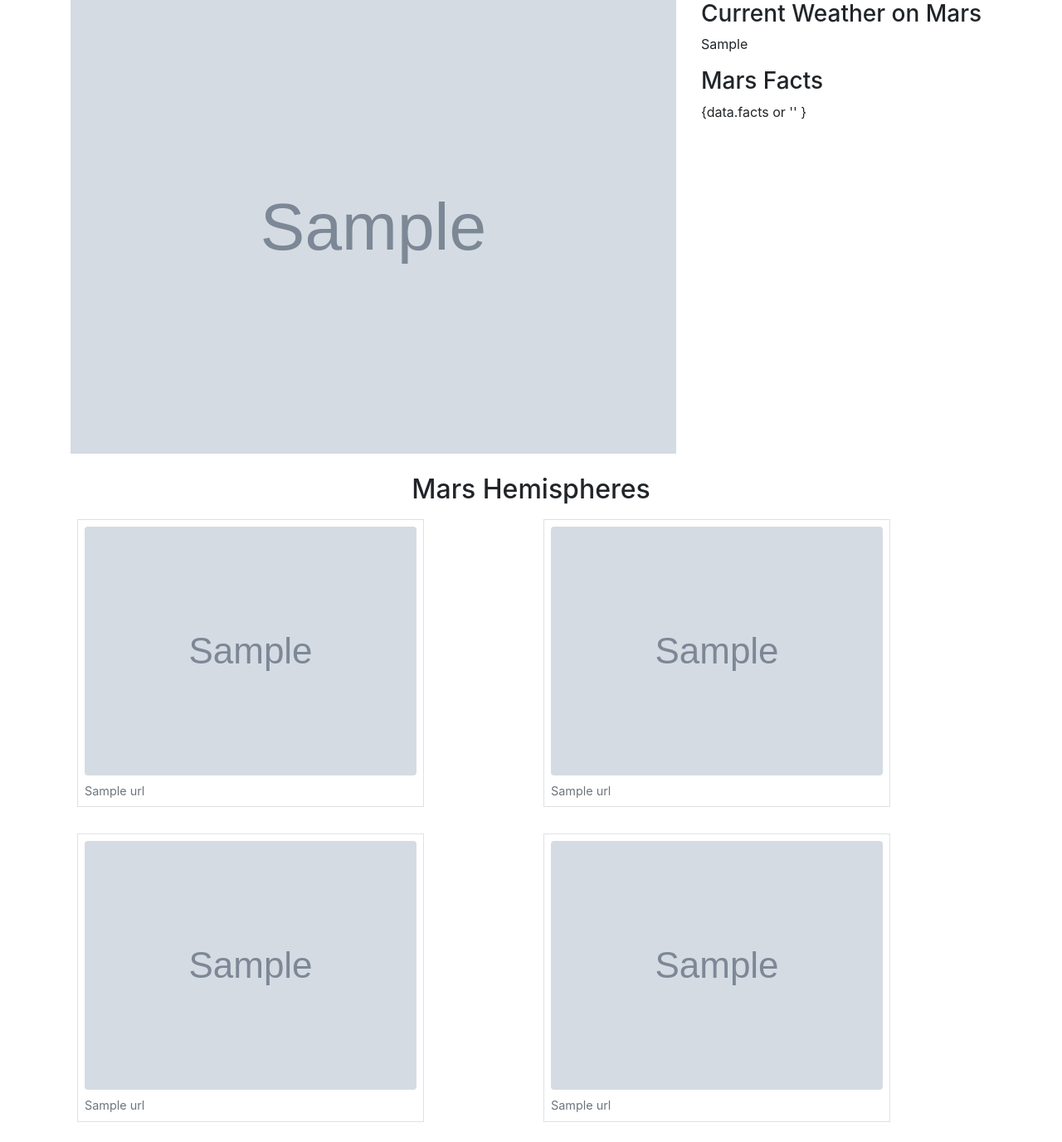
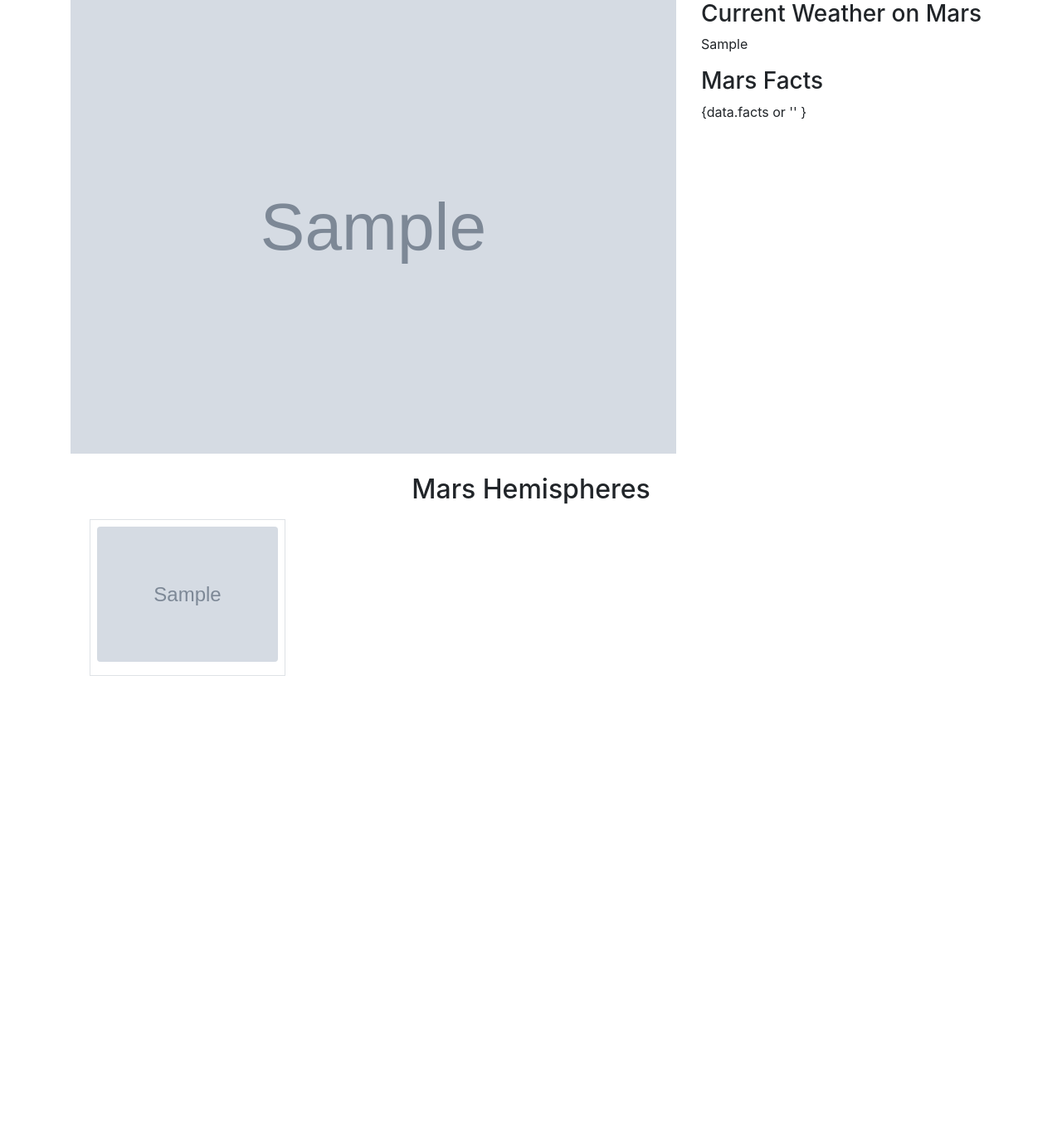
Before and after one commit to jmaup723/web-scraping, a Flask app: page / in a window 1280 px wide. Shown: the part 471-1848 px from the top of the page at 83% size. After the commit the page ends 1286 px from the top, so only its background shows below. Run offline with Flask 2, Linux system fonts and the light colour scheme; grey boxes marked "Sample" are stand-in pictures; a database or web service that is not in the repository returns one stand-in record (values such as "Sample title"); some libraries are stand-ins or nearby versions.

Commit message:
final push w. photos

```diff
--- a/Mission to Mars/app.py
+++ b/Mission to Mars/app.py
@@ -24,7 +24,7 @@
 def scrape():
 
     # Run the scrape function
-    data = scrape_mars.scrape()
+    data = scrape_mars.scrape_info()
 
     # Update the Mongo database using update and upsert=True
     mongo.db.collection.update({}, data, upsert=True)
--- a/Mission to Mars/scrape_mars.py
+++ b/Mission to Mars/scrape_mars.py
@@ -4,9 +4,9 @@
 import pandas as pd
 import requests
 
-def scrape():
+def scrape_info():
     news_url = "https://mars.nasa.gov/news/?page=0&per_page=40&order=publish_date+desc%2Ccreated_at+desc&search=&category=19%2C165%2C184%2C204&blank_scope=Latest"
-    response = requests.get(nasa_mars_news_url)
+    response = requests.get(news_url)
     soup = bs(response.text, "html.parser")
     title1 = soup.find('div', class_ = 'content_title').text.strip()
     news_p = soup.find('div', class_="rollover_description_inner").text.strip()
@@ -49,7 +49,7 @@
     time.sleep(3)
     mars_hemisphere = ["Cerberus Hemisphere", "Schiaparelli Hemisphere", "Syrtis Major Hemisphere", "Valles Marineris Hemisphere"]
     hemisphere_image_urls = []
-    for hemisphere in mars_hemispheres:
+    for hemisphere in mars_hemisphere:
         time.sleep(3)
         browser.click_link_by_partial_text(hemisphere)
         html = browser.html
--- a/Mission to Mars/templates/index.html
+++ b/Mission to Mars/templates/index.html
@@ -47,33 +47,15 @@
         </div>
         <div class = 'row p-2'>
             <div class = 'col-lg-6'>
-                <figure class="figure border p-2">
-                    <img src={{data.hemisphere_image_urls[0].img_url}} class="figure-img img-fluid rounded" width='100%' alt="{{data.hemisphere_image_urls[0].title}}">
-                    <figcaption class="figure-caption">{{data.hemisphere_image_urls[0].title}}</figcaption>
-                </figure>
-            </div>
-            <div class = 'col-lg-6'>
-                <figure class="figure border p-2">
-                    <img src={{data.hemisphere_image_urls[1].img_url}} class="figure-img img-fluid rounded" width='100%' alt="{{data.hemisphere_image_urls[1].title}}">
-                    <figcaption class="figure-caption">{{data.hemisphere_image_urls[1].title}}</figcaption>
-                </figure>
-            </div>
-        </div>
-        <div class = 'row p-2'>
-            <div class = 'col-lg-6'>
-                <figure class="figure border p-2">
-                    <img src={{data.hemisphere_image_urls[2].img_url}} class="figure-img img-fluid rounded" width='100%' alt="{{data.hemisphere_image_urls[2].title}}">
-                    <figcaption class="figure-caption">{{data.hemisphere_image_urls[2].title}}</figcaption>
-                </figure>
-            </div>
-            <div class = 'col-lg-6'>
-                <figure class="figure border p-2">
-                    <img src={{data.hemisphere_image_urls[3].img_url}} class="figure-img img-fluid rounded" width='100%' alt="{{data.hemisphere_image_urls[3].title}}">
-                    <figcaption class="figure-caption">{{data.hemisphere_image_urls[3].title}}</figcaption>
-                </figure>
+                {% for url in data.hemisphere_image_urls %}
+                <div class = 'col-lg-6'>
+                    <figure class="figure border p-2">
+                        <img src={{url.img_url or ''}} class="figure-img img-fluid rounded" width='100%' >
+                    </figure>
+                </div>
+                {% endfor %}
             </div>
         </div>
     </div>
 </body>
-
 </html>
```
Also changed, not shown: Mission to Mars/data.weather.PNG (added), Mission to Mars/hemi.3.PNG (added), Mission to Mars/hemi.PNG (added), 1 other file.
